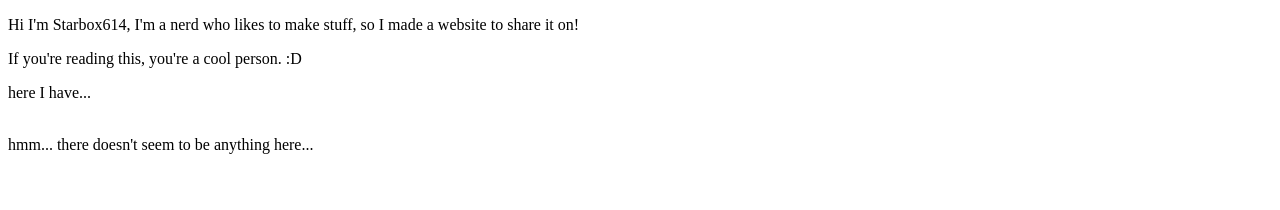
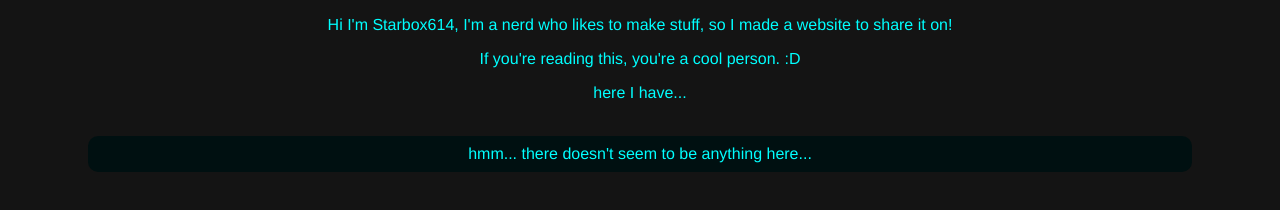
Before and after one commit to Starbox614/MegaOS-extension, a plain HTML site: page htdocs new/index.html in a window 1280 px wide. Drawn offline with nearby package versions, Linux system fonts and the light colour scheme; the site is published under a folder, as on GitHub Pages, so addresses that start at the root find nothing.

Commit message:
Update index.html

```diff
--- a/htdocs new/index.html
+++ b/htdocs new/index.html
@@ -3,8 +3,8 @@
 
   <head>
     <title>The Starbox</title>
-    <link rel="stylesheet" href="/index/index.css">
-    <link rel="icon" type="image/x-icon" href="/assets/images/favicon.svg">
+    <link rel="stylesheet" href="./index/index.css">
+    <link rel="icon" type="image/x-icon" href="./assets/images/favicon.svg">
     <script src="https://ajax.googleapis.com/ajax/libs/jquery/3.6.0/jquery.min.js"></script>
   </head>
 
```
